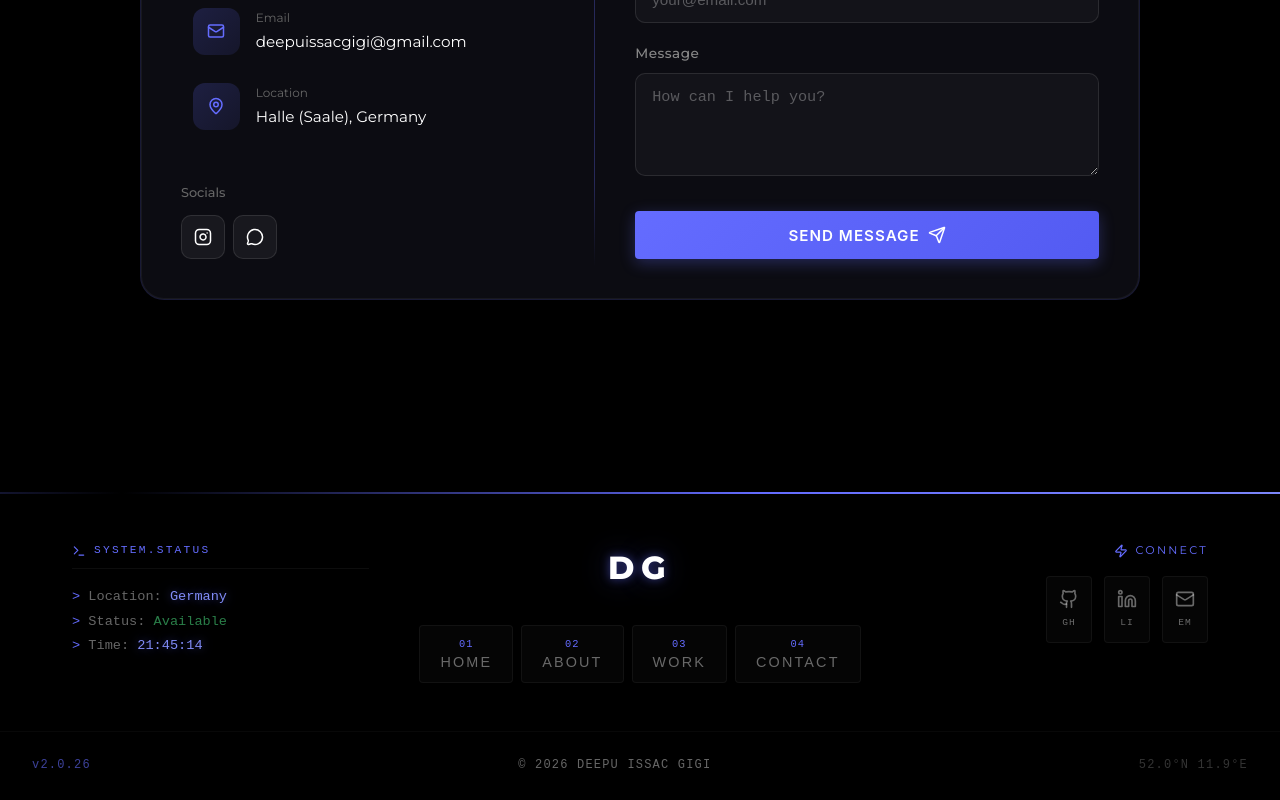
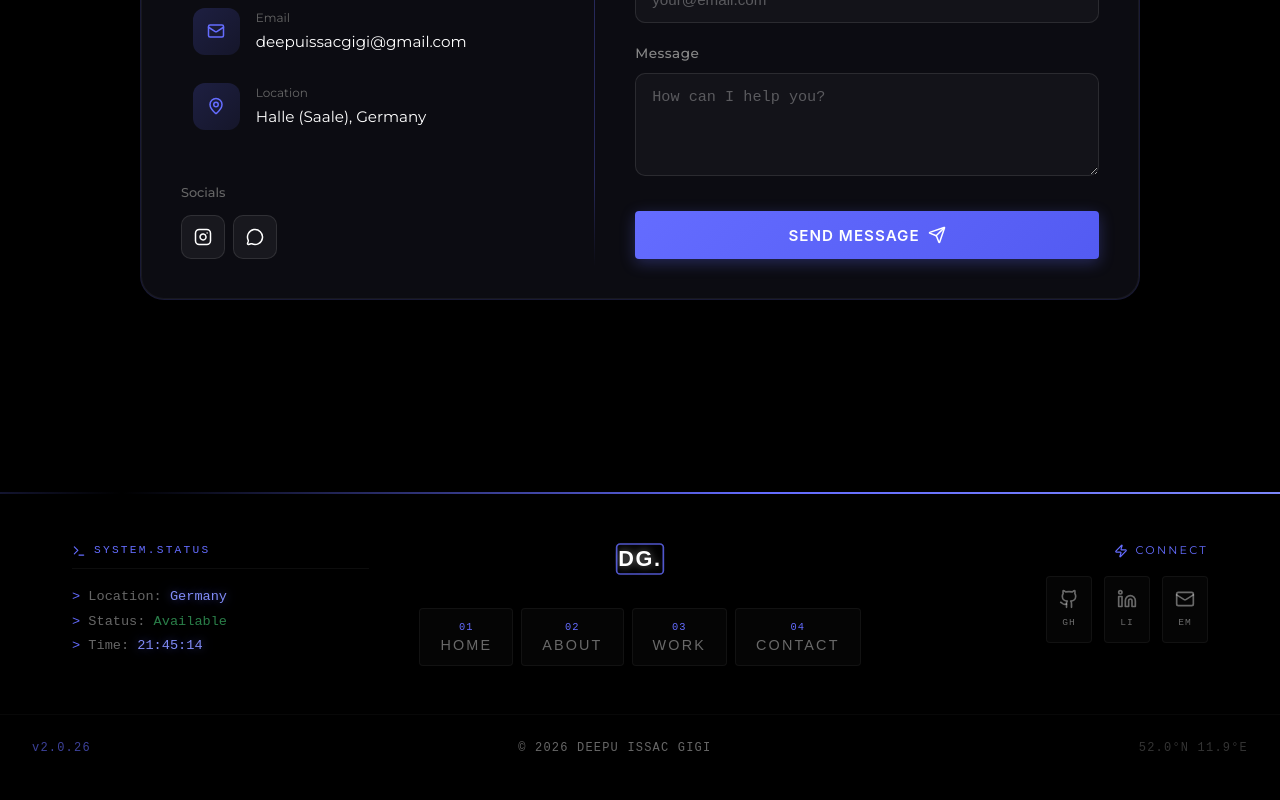
Before and after one commit to deepuissacgigi/deepuissacgigi-web, a React (Vite) app: page / in a window 1280 px wide. Shown: the part 4448-5248 px from the top of the page. Built offline with nearby package versions, Linux system fonts and the light colour scheme; no server answers.

Commit message:
style(branding): Standardize logo to 'DG.' across all pages - Updated Footer to use correct SVG logo matching Header and 404 page

```diff
--- a/src/components/layout/Footer.jsx
+++ b/src/components/layout/Footer.jsx
@@ -87,7 +87,12 @@ const Footer = () => {
                 {/* Center Logo & Navigation */}
                 <div className="footer-cyber__center">
                     <div className="cyber-logo">
-                        <span className="cyber-logo__text">DG</span>
+                        <svg width="50" height="34" viewBox="0 0 60 40" fill="none" xmlns="http://www.w3.org/2000/svg">
+                            <text x="50%" y="55%" dominantBaseline="middle" textAnchor="middle" fill="white" fontSize="26" fontWeight="900" fontFamily="sans-serif" style={{ letterSpacing: '2px', filter: 'drop-shadow(0 0 5px rgba(255,255,255,0.5))' }}>
+                                DG.
+                            </text>
+                            <rect x="2" y="2" width="56" height="36" rx="4" stroke="var(--color-accent)" strokeWidth="2" opacity="0.8" className="logo-border" />
+                        </svg>
                     </div>
 
                     <nav className="cyber-nav">
```
